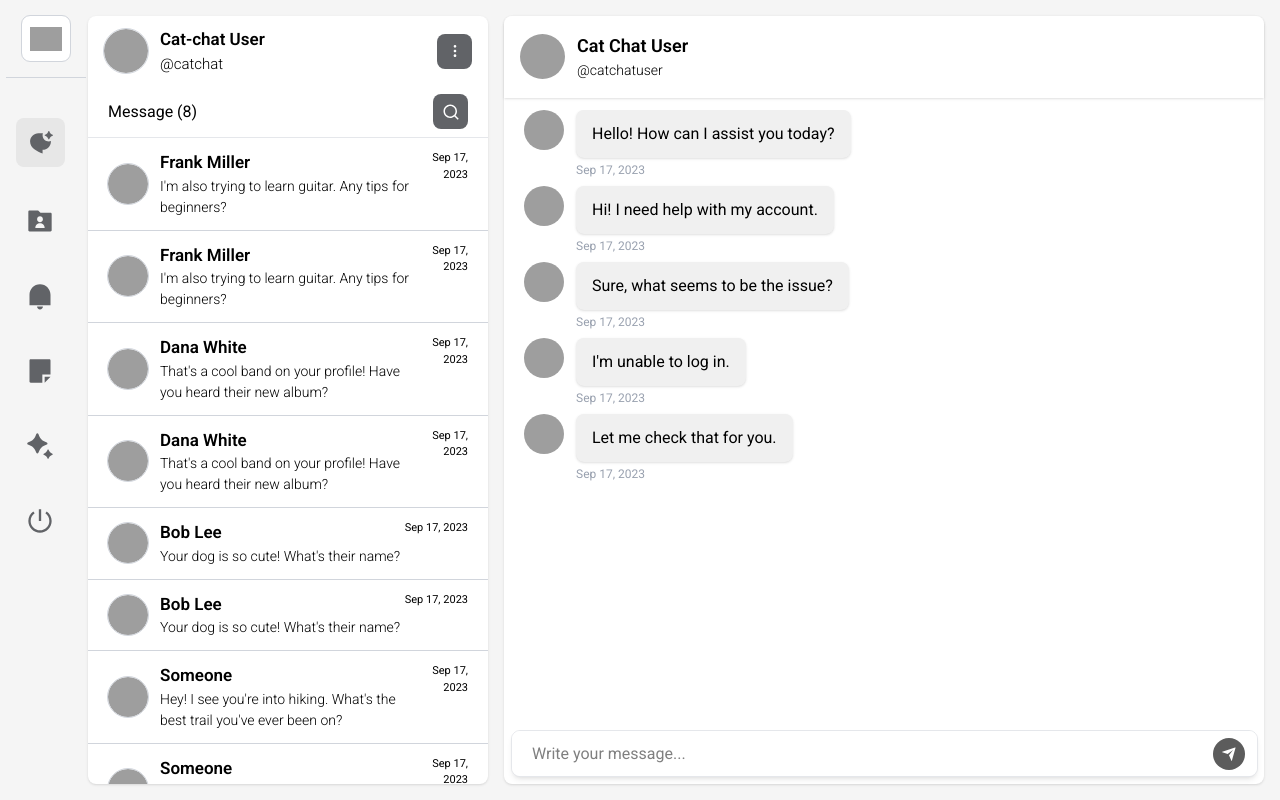
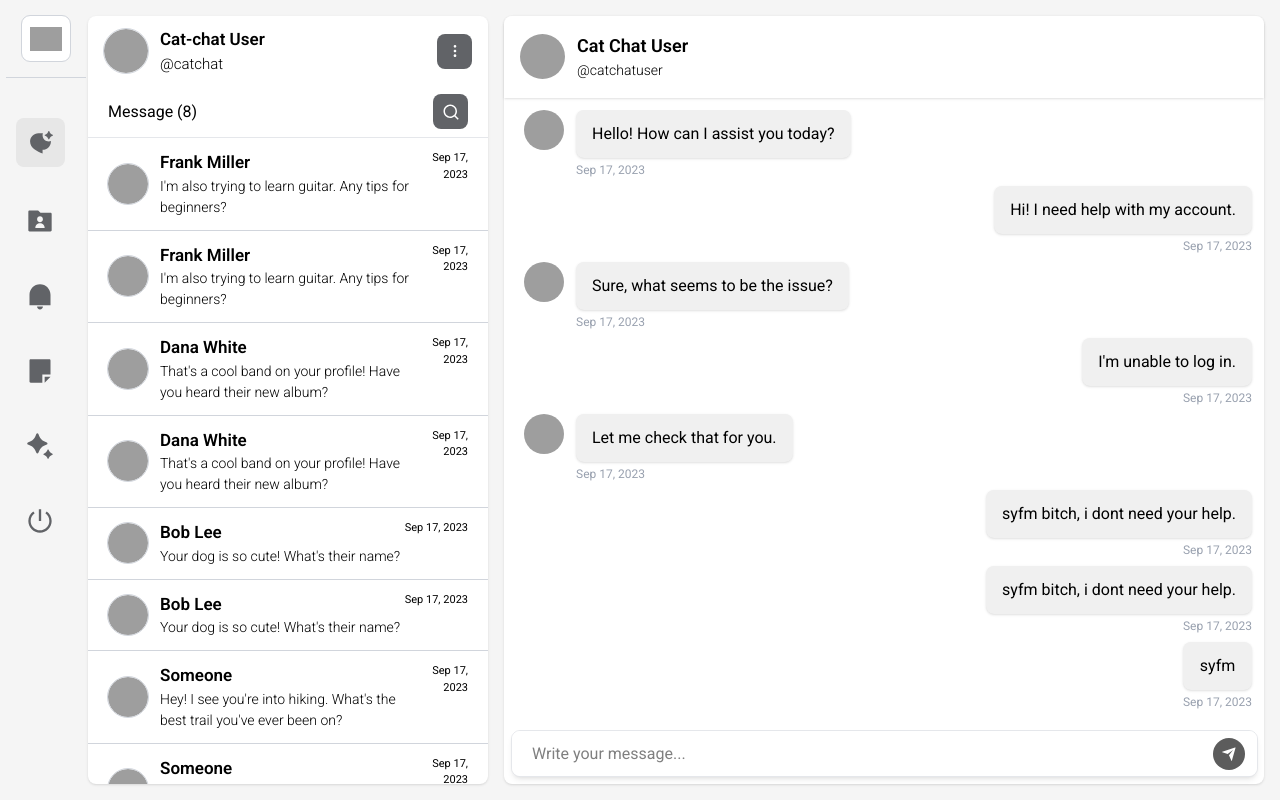
Before and after one commit to Marksu20/CHAT-APP, a React (Vite) app: page / in a window 1280 px wide. Built offline with nearby package versions, Linux system fonts and the light colour scheme; grey boxes are pictures that could not be loaded.

Commit message:
update messageData with new chat entries and adjust timestamps

```diff
--- a/src/data/messageData.js
+++ b/src/data/messageData.js
@@ -1,4 +1,12 @@
 const messageData = [
+  {
+    timestamp: {
+      seconds: 1694955660,      // 2023-09-17T09:01:00Z
+      nanoseconds: 500000000    // 0.5 seconds
+    },
+    text: "Hi! I need help with my account.",
+    sender: "catchatuser@test.com"
+  },
   {
     timestamp: {
       seconds: 1694955600,      // 2023-09-17T09:00:00Z
@@ -9,11 +17,11 @@ const messageData = [
   },
   {
     timestamp: {
-      seconds: 1694955660,      // 2023-09-17T09:01:00Z
-      nanoseconds: 500000000    // 0.5 seconds
+      seconds: 1694955780,      // 2023-09-17T09:03:00Z
+      nanoseconds: 750000000    // 0.75 seconds
     },
-    text: "Hi! I need help with my account.",
-    sender: "user1@example.com"
+    text: "I'm unable to log in.",
+    sender: "catchatuser@test.com"
   },
   {
     timestamp: {
@@ -25,19 +33,35 @@ const messageData = [
   },
   {
     timestamp: {
-      seconds: 1694955780,      // 2023-09-17T09:03:00Z
-      nanoseconds: 750000000    // 0.75 seconds
+      seconds: 1694955840,      // 2023-09-17T09:04:00Z
+      nanoseconds: 300000000    // 0.3 seconds
     },
-    text: "I'm unable to log in.",
-    sender: "user1@example.com"
+    text: "Let me check that for you.",
+    sender: "someone@gmail.com"
   },
   {
     timestamp: {
       seconds: 1694955840,      // 2023-09-17T09:04:00Z
       nanoseconds: 300000000    // 0.3 seconds
     },
-    text: "Let me check that for you.",
-    sender: "someone@gmail.com"
+    text: "syfm bitch, i dont need your help.",
+    sender: "catchatuser@test.com"
+  },
+  {
+    timestamp: {
+      seconds: 1694955840,      // 2023-09-17T09:04:00Z
+      nanoseconds: 300000000    // 0.3 seconds
+    },
+    text: "syfm bitch, i dont need your help. ",
+    sender: "catchatuser@test.com"
+  },
+  {
+    timestamp: {
+      seconds: 1694955840,      // 2023-09-17T09:04:00Z
+      nanoseconds: 300000000    // 0.3 seconds
+    },
+    text: "syfm",
+    sender: "catchatuser@test.com"
   }
 ]
 
```
